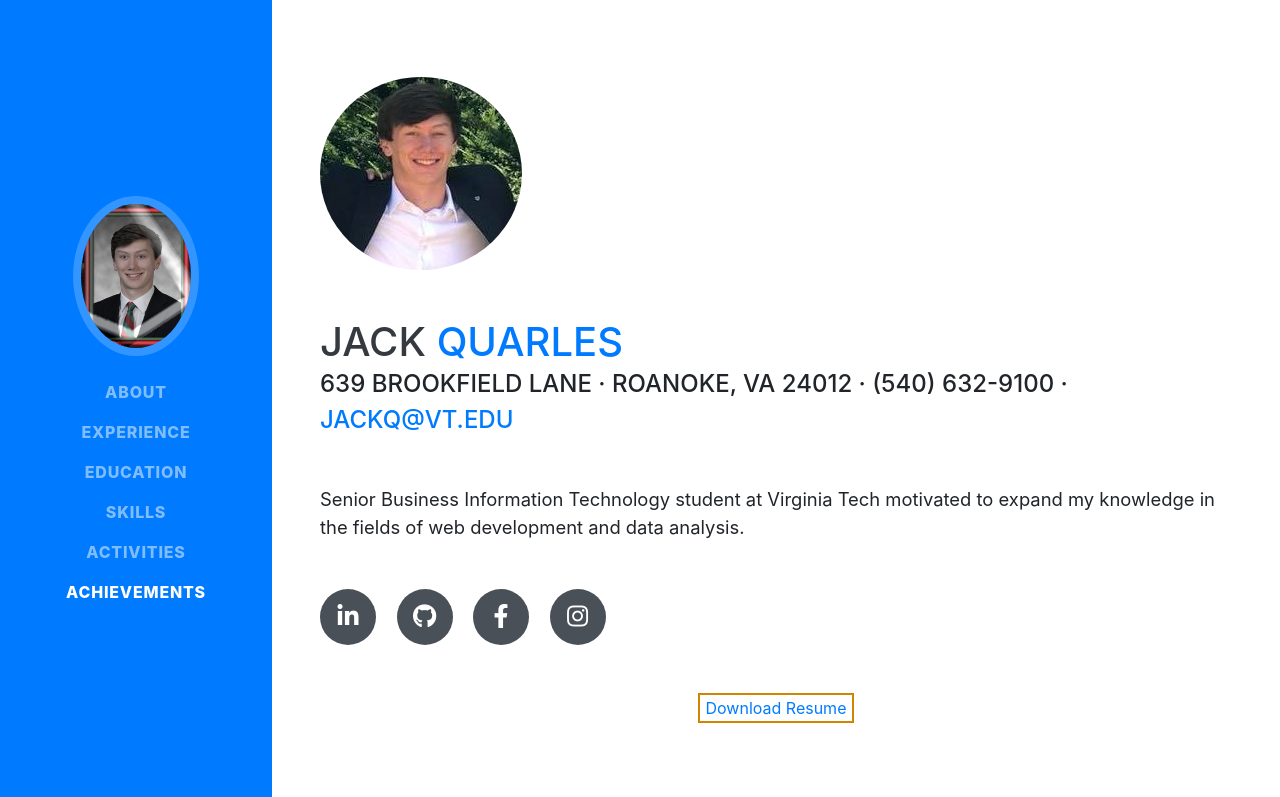
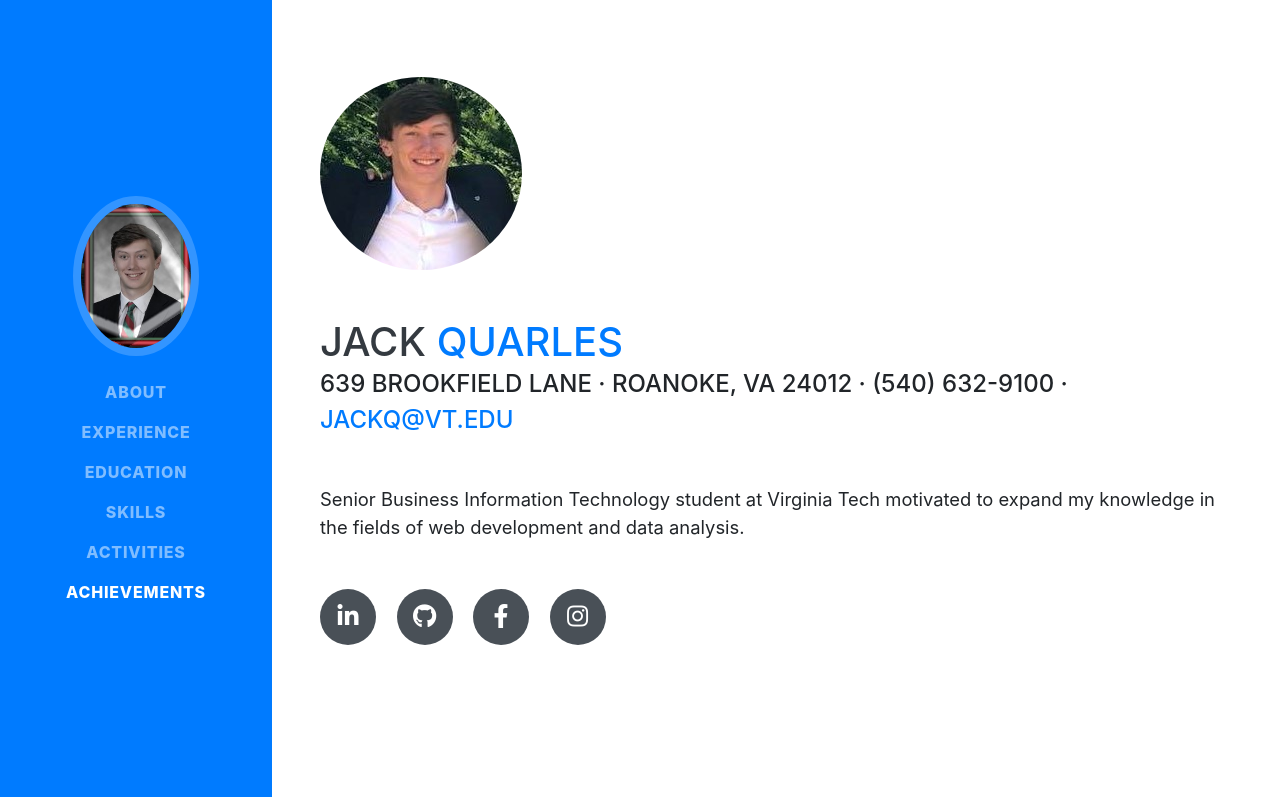
Before and after one commit to jcquarles/jcquarles.github.io, a website with bundled scripts: page index.html in a window 1280 px wide. Shown: the top 797 px of the page. Built offline with nearby package versions, Linux system fonts and the light colour scheme; a web font is replaced by a local one.

Commit message:
hide resume button

```diff
--- a/index.html
+++ b/index.html
@@ -98,7 +98,7 @@
         <br>
         <br>
         <div>
-          <button type="button" style="background-color: white; color: black; border: 2px solid rgb(208, 134, 0); display: block; max-width: 300px; margin: auto;">
+          <button type="button" style="visibility: hidden; background-color: white; color: black; border: 2px solid rgb(208, 134, 0); display: block; max-width: 300px; margin: auto;">
             <a href="ResumeJackQuarles.docx" download>Download Resume</a>
           </button>
         </div>
```
